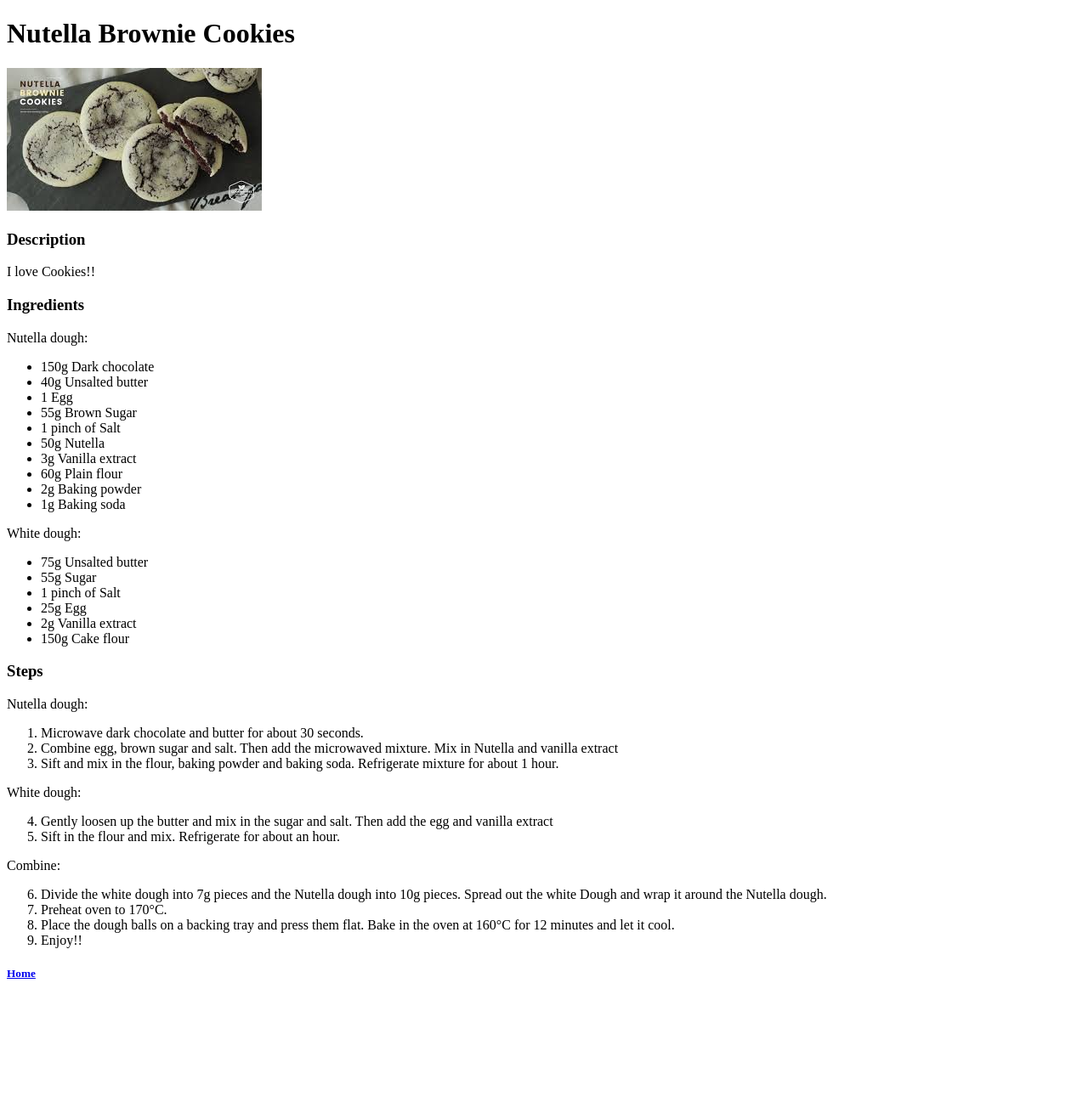
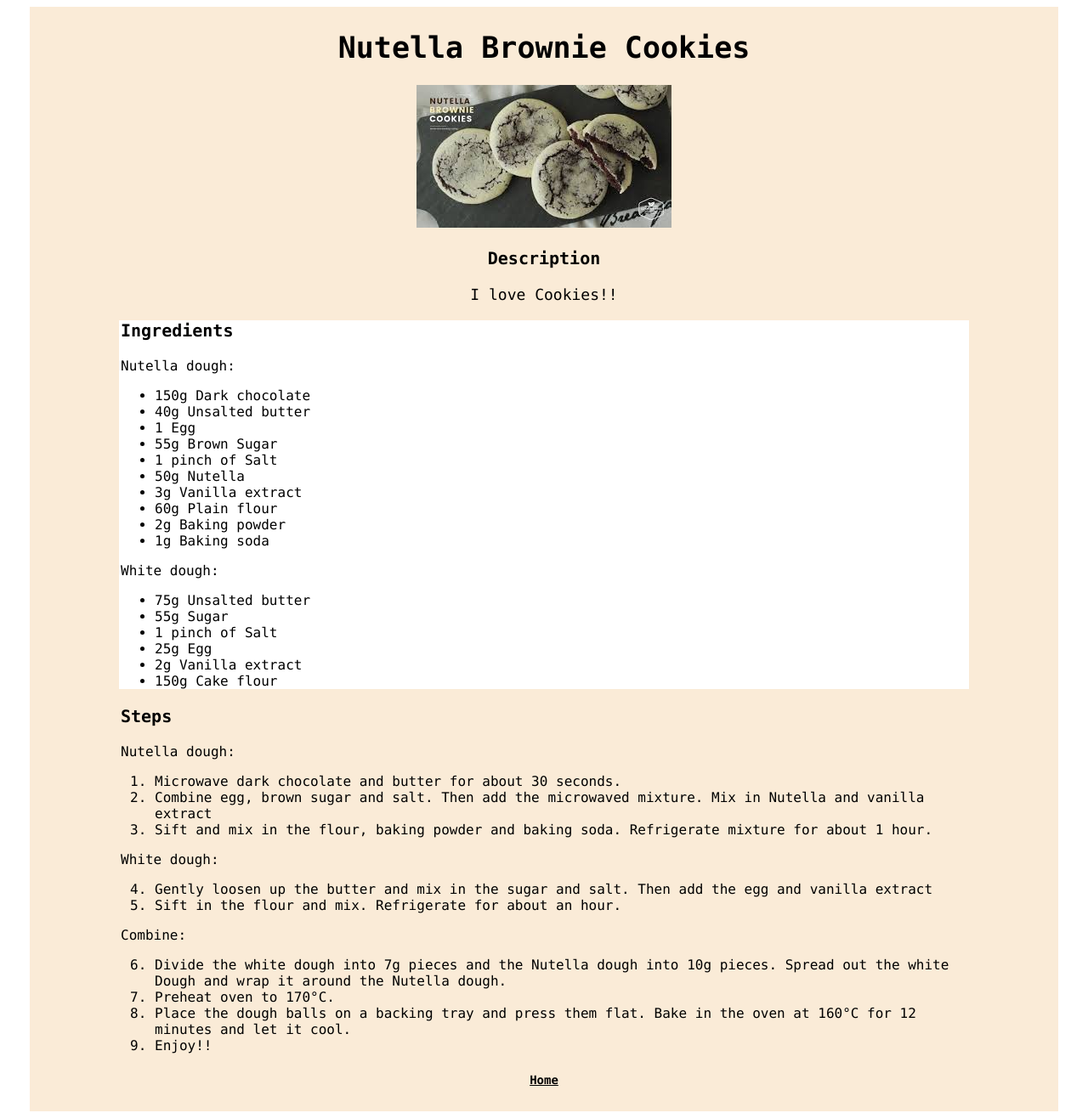
Before and after one commit to Katha1409/odin-recipes, a plain HTML site: page recipes/nutella-brownie-cookie.html in a window 1280 px wide. Shown: the whole page at 85% size. Before the commit the page ends 1177 px from the top, so only its background shows below. Drawn offline with Linux system fonts and the light colour scheme.

Commit message:
Add new style CSS files
Added two CSS files.
One style.css to style or index page. recipe-style.css to style the recipes.
Not with the intention to make it look good, more to try out

```diff
--- /dev/null
+++ b/css/recipe-style.css
@@ -0,0 +1,47 @@
+body {
+    font-family: Monaco, "Courier New", monospace;
+    background-color: white;
+}
+
+.recipe {
+    width: 1200px;
+    margin: 0 auto;
+    padding: 5px;
+    background-color: antiquewhite;
+}
+
+.description {
+    text-align: center;
+}
+
+.ingredients {
+    margin: 0 100px;
+    padding: 0 2px;
+    background-color: white;
+}
+
+.steps {
+    margin: 0 2px;
+    padding: 0 100px;
+}
+
+h1 {
+    font-size: 35px;
+}
+
+h3 {
+    font-size: 20px;
+}
+
+h5 {
+    text-align: center;
+    font-size: 14px;
+}
+
+p {
+    font-size: 18px;
+}
+
+a {
+    color: black;
+}
--- /dev/null
+++ b/css/style.css
@@ -0,0 +1,23 @@
+body {
+    font-family: Monaco, "Courier New", monospace;
+}
+
+#recipe-list {
+    max-width: 500px;
+    margin: auto;
+    background-color: antiquewhite;
+    padding: 5px;
+}
+
+h1 {
+    font-size: 40px;
+    text-align: center;
+    margin: 20px auto;
+}
+
+.list {
+    padding: 1px 100px;
+}
+a {
+    color: black;
+}
--- a/recipes/nutella-brownie-cookie.html
+++ b/recipes/nutella-brownie-cookie.html
@@ -2,13 +2,20 @@
 <html lang="en">
 <head>
 	<meta charset="UTF-8">
+	<link rel="stylesheet" href="/css/recipe-style.css">
 	<title>Katha|Nutella Brownie Cookies</title>
 </head>
 <body>
+<div class="recipe">
+	<div class="description">
 		<h1>Nutella Brownie Cookies</h1>
 		<img src="../img/nutella-brownie-cookie.jpg" alt="Picture of a Nutella Brownie Coookie"/>
 		<h3>Description</h3>
 		<p>I love Cookies!!</p>
+	</div>
+
+
+	<div class="ingredients">
 		<h3>Ingredients</h3>
 		Nutella dough:
 		<ul>
@@ -32,7 +39,9 @@ White dough:
 			<li>2g Vanilla extract</li>
 			<li>150g Cake flour</li>
 		</ul>
+	</div>
 
+	<div class="steps">
 		<h3>Steps</h3>
 		Nutella dough:
 		<ol>
@@ -52,8 +61,10 @@ Combine:
 			<li>Place the dough balls on a backing tray and press them flat. Bake in the oven at 160°C for 12 minutes and let it cool.</li>
 			<li>Enjoy!!</li>
 		</ol>
+	</div>
+	<h5><a href="../index.html">Home</a></h5>
 
-<h5><a href="../index.html">Home</a></h5>
+</div>
 
 </body>
 </html>
```
Also changed, not shown: index.html (+6 -0 lines), recipes/flammkuchen.html (+1 -0 lines), recipes/greek-couscous-salad.html (+1 -0 lines). Lines whose indentation alone changed are shown as unchanged.
